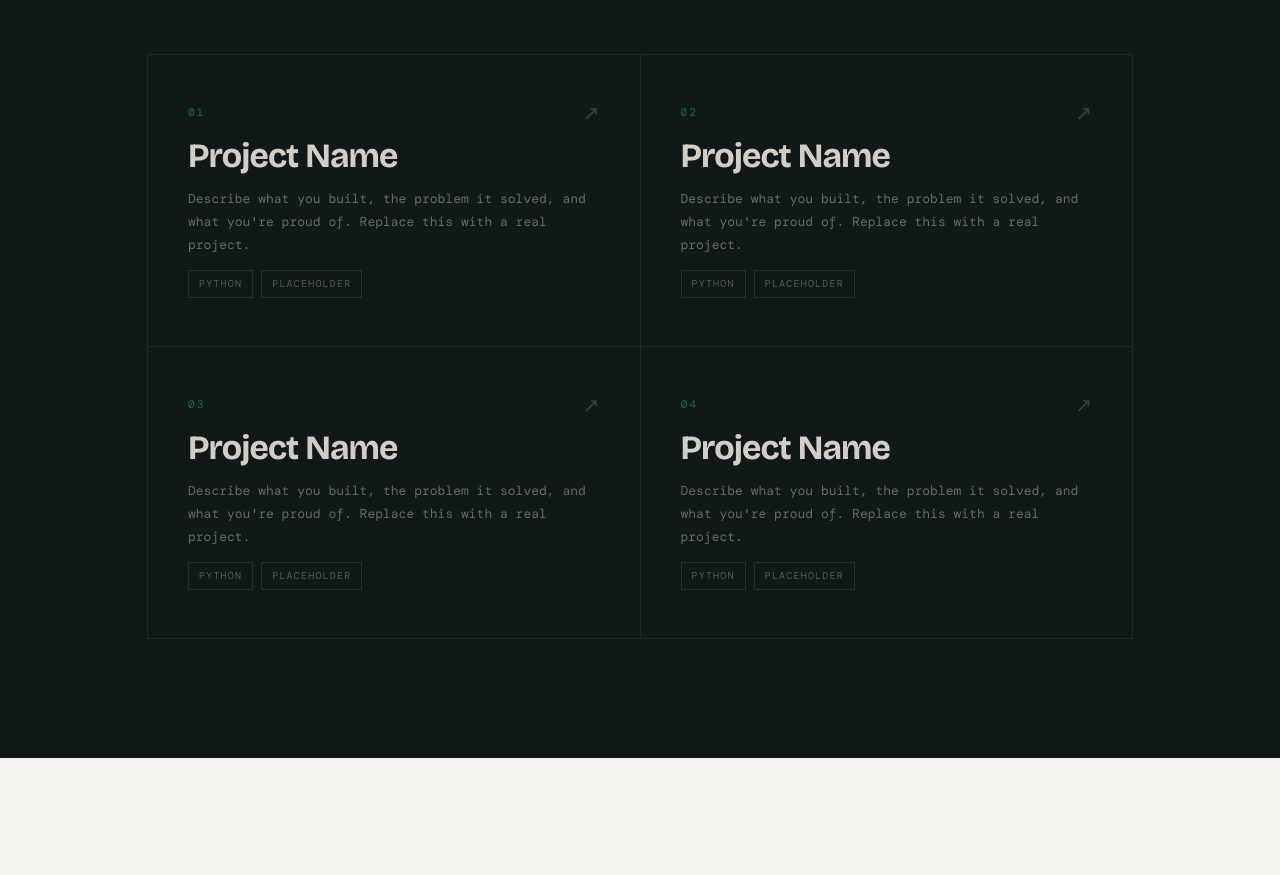
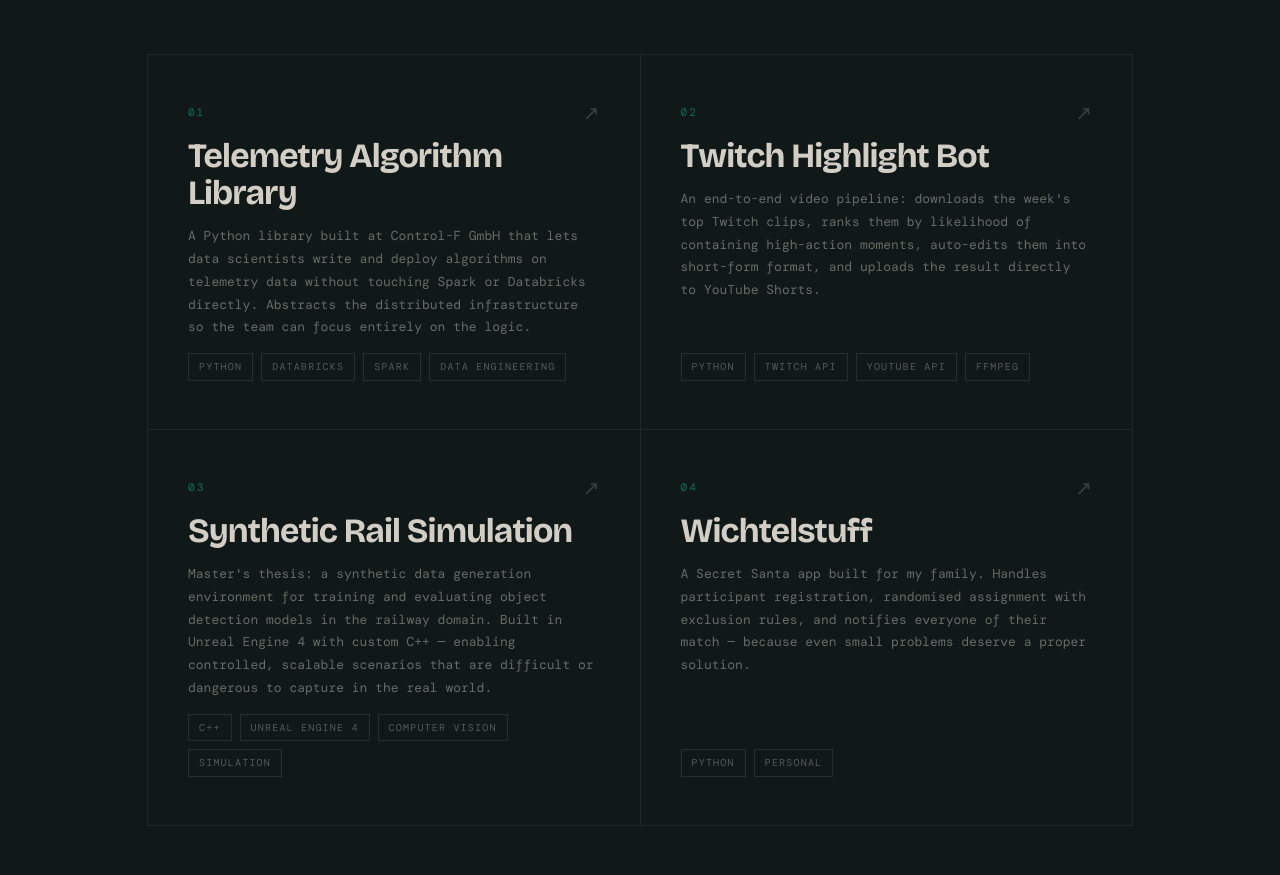
Before and after one commit to CodingwithHenry/CodingwithHenry.github.io, a plain HTML site: page index.html in a window 1280 px wide. Shown: the part 1860-2735 px from the top of the page. Drawn offline with nearby package versions, Linux system fonts and the light colour scheme; a web font is replaced by a local one.

Commit message:
Fill in real project cards

```diff
--- a/index.html
+++ b/index.html
@@ -680,67 +680,79 @@
       </div>
       <div class="projects-grid reveal">
 
-        <a class="pcard" href="#">
+        <a class="pcard" href="https://control-f.io" target="_blank" rel="noopener">
           <div class="pcard-top">
             <span class="pcard-num">01</span>
             <span class="pcard-arrow">↗</span>
           </div>
-          <div class="pcard-name">Project Name</div>
+          <div class="pcard-name">Telemetry Algorithm Library</div>
           <div class="pcard-desc">
-            Describe what you built, the problem it solved, and what you're proud of.
-            Replace this with a real project.
+            A Python library built at Control-F GmbH that lets data scientists write and
+            deploy algorithms on telemetry data without touching Spark or Databricks
+            directly. Abstracts the distributed infrastructure so the team can focus
+            entirely on the logic.
           </div>
           <div class="pcard-tags">
             <span class="ptag">Python</span>
-            <span class="ptag">Placeholder</span>
+            <span class="ptag">Databricks</span>
+            <span class="ptag">Spark</span>
+            <span class="ptag">Data Engineering</span>
           </div>
         </a>
 
-        <a class="pcard" href="#">
+        <a class="pcard" href="https://github.com/CodingwithHenry/twitch-highlights-bot" target="_blank" rel="noopener">
           <div class="pcard-top">
             <span class="pcard-num">02</span>
             <span class="pcard-arrow">↗</span>
           </div>
-          <div class="pcard-name">Project Name</div>
+          <div class="pcard-name">Twitch Highlight Bot</div>
           <div class="pcard-desc">
-            Describe what you built, the problem it solved, and what you're proud of.
-            Replace this with a real project.
+            An end-to-end video pipeline: downloads the week's top Twitch clips, ranks
+            them by likelihood of containing high-action moments, auto-edits them into
+            short-form format, and uploads the result directly to YouTube Shorts.
           </div>
           <div class="pcard-tags">
             <span class="ptag">Python</span>
-            <span class="ptag">Placeholder</span>
+            <span class="ptag">Twitch API</span>
+            <span class="ptag">YouTube API</span>
+            <span class="ptag">FFmpeg</span>
           </div>
         </a>
 
-        <a class="pcard" href="#">
+        <a class="pcard" href="#" target="_blank" rel="noopener">
           <div class="pcard-top">
             <span class="pcard-num">03</span>
             <span class="pcard-arrow">↗</span>
           </div>
-          <div class="pcard-name">Project Name</div>
+          <div class="pcard-name">Synthetic Rail Simulation</div>
           <div class="pcard-desc">
-            Describe what you built, the problem it solved, and what you're proud of.
-            Replace this with a real project.
+            Master's thesis: a synthetic data generation environment for training and
+            evaluating object detection models in the railway domain. Built in Unreal
+            Engine 4 with custom C++ — enabling controlled, scalable scenarios that
+            are difficult or dangerous to capture in the real world.
           </div>
           <div class="pcard-tags">
-            <span class="ptag">Python</span>
-            <span class="ptag">Placeholder</span>
+            <span class="ptag">C++</span>
+            <span class="ptag">Unreal Engine 4</span>
+            <span class="ptag">Computer Vision</span>
+            <span class="ptag">Simulation</span>
           </div>
         </a>
 
-        <a class="pcard" href="#">
+        <a class="pcard" href="https://github.com/CodingwithHenry/Wichtelstuff" target="_blank" rel="noopener">
           <div class="pcard-top">
             <span class="pcard-num">04</span>
             <span class="pcard-arrow">↗</span>
           </div>
-          <div class="pcard-name">Project Name</div>
+          <div class="pcard-name">Wichtelstuff</div>
           <div class="pcard-desc">
-            Describe what you built, the problem it solved, and what you're proud of.
-            Replace this with a real project.
+            A Secret Santa app built for my family. Handles participant registration,
+            randomised assignment with exclusion rules, and notifies everyone of their
+            match — because even small problems deserve a proper solution.
           </div>
           <div class="pcard-tags">
             <span class="ptag">Python</span>
-            <span class="ptag">Placeholder</span>
+            <span class="ptag">Personal</span>
           </div>
         </a>
 
```
